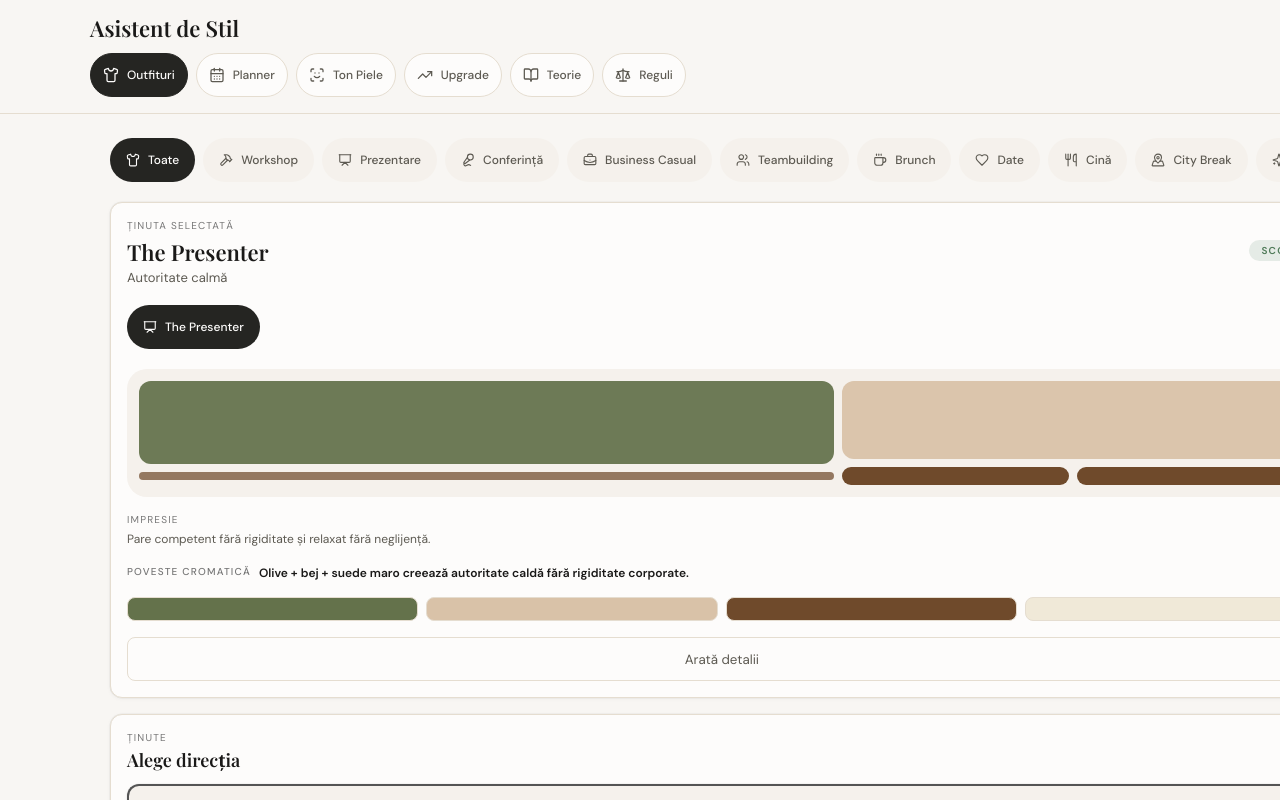
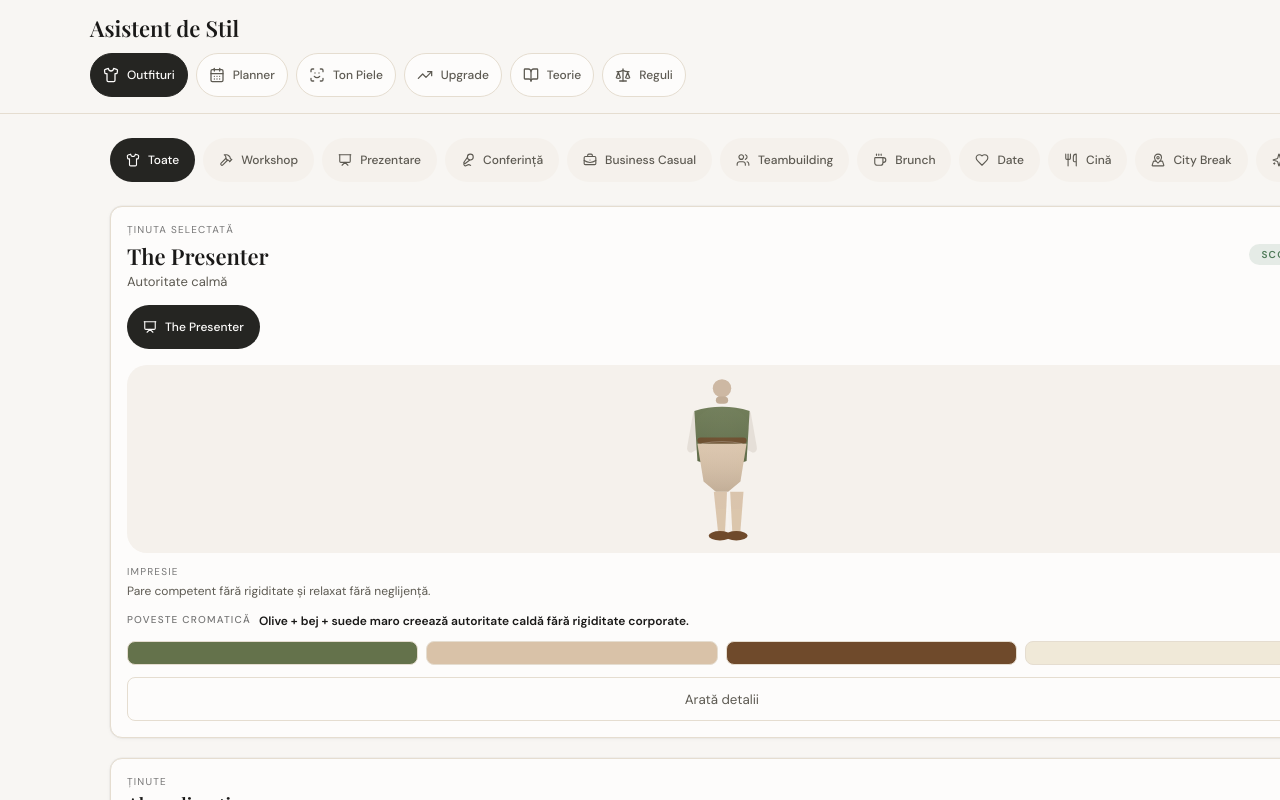
Before and after one commit to Daniel-OD/style_app, a React (Vite) app: page / in a window 1280 px wide. Shown: the top 800 px of the page. Built offline with nearby package versions, Linux system fonts and the light colour scheme.

Commit message:
feat: compact editorial silhouette and mobile layout polish
Agent-Logs-Url: https://github.com/Daniel-OD/style_app/sessions/8fbd0004-9d09-4b05-873d-287eacbdc686

Co-authored-by: Daniel-OD <27777363+Daniel-OD@users.noreply.github.com>

```diff
--- a/src/components/ui/Accordion.jsx
+++ b/src/components/ui/Accordion.jsx
@@ -25,6 +25,7 @@ const triggerStyle = {
   fontSize: T.textMd,
   fontWeight: T.weightSemi,
   textAlign: "left",
+  whiteSpace: "normal",
 };
 
 const bodyStyle = (isOpen) => ({
@@ -83,7 +84,7 @@ const AccordionItem = ({ id, title, icon, content, isOpen, onToggle }) => (
       onClick={onToggle}
       style={triggerStyle}
     >
-      <span style={{ display: "inline-flex", alignItems: "center", gap: T.sp2 }}>
+      <span style={{ display: "inline-flex", alignItems: "center", gap: T.sp2, minWidth: 0, flex: 1, overflowWrap: "anywhere" }}>
         {icon ? <Icon name={icon} size={16} /> : null}
         {title}
       </span>
--- a/src/components/ui/Figure.jsx
+++ b/src/components/ui/Figure.jsx
@@ -1,8 +1,9 @@
+import { useId } from "react";
 import { FIG, T } from "../../design/tokens";
 import { motion } from "../../design/motion";
 
-const blockMotion = {
-  transition: motion.safeTransition("background-color 300ms ease, opacity 300ms ease"),
+const fillMotion = {
+  transition: motion.safeTransition("fill 300ms ease, opacity 300ms ease"),
 };
 
 /**
@@ -13,12 +14,16 @@ const blockMotion = {
  * @param {{top?: string, bottom?: string, socks?: string, shoes?: string, belt?: string, layer?: string | null, accent?: string}} props.f
  */
 function Figure({ f }) {
+  const id = useId().replace(/:/g, "");
   const figure = f || {};
   const layerFill = figure.layer || null;
   const topFill = figure.top || FIG.neutral;
   const bottomFill = figure.bottom || FIG.neutralDeep;
   const shoesFill = figure.shoes || FIG.neutralDeep;
   const accentFill = figure.belt || figure.accent || shoesFill;
+  const torsoId = `torsoGradient-${id}`;
+  const legId = `legGradient-${id}`;
+  const grainId = `grainOverlay-${id}`;
 
   return (
     <div
@@ -28,60 +33,68 @@ function Figure({ f }) {
         minWidth: 0,
         borderRadius: T.rLg,
         background: T.bgSubtle,
-        padding: T.sp3,
-        display: "grid",
-        gap: T.sp2,
+        padding: T.sp2,
+        display: "flex",
+        alignItems: "center",
+        justifyContent: "center",
         overflow: "hidden",
       }}
     >
-      <div style={{ display: "grid", gridTemplateColumns: "1.2fr 0.8fr", gap: T.sp2, minHeight: 104 }}>
-        <div style={{ display: "grid", gap: T.sp2, minWidth: 0 }}>
-          {layerFill ? (
-            <div
-              style={{
-                ...blockMotion,
-                minHeight: 30,
-                borderRadius: T.rMd,
-                background: layerFill,
-                boxShadow: "inset 0 0 0 999px rgba(255,255,255,.08)",
-              }}
-            />
-          ) : null}
-          <div
-            style={{
-              ...blockMotion,
-              minHeight: layerFill ? 44 : 78,
-              borderRadius: T.rMd,
-              background: topFill,
-              boxShadow: "inset 0 0 0 999px rgba(255,255,255,.06)",
-            }}
+      <svg
+        viewBox="28 34 124 168"
+        role="presentation"
+        style={{
+          width: "min(100%, var(--app-figure-size))",
+          maxHeight: "var(--app-figure-size)",
+          height: "auto",
+          display: "block",
+        }}
+      >
+        <defs>
+          <linearGradient id={torsoId} x1="0%" y1="0%" x2="0%" y2="100%">
+            <stop offset="0%" stopColor="rgba(255,255,255,.12)" />
+            <stop offset="100%" stopColor="rgba(26,25,24,.16)" />
+          </linearGradient>
+          <linearGradient id={legId} x1="0%" y1="0%" x2="0%" y2="100%">
+            <stop offset="0%" stopColor="rgba(255,255,255,.1)" />
+            <stop offset="100%" stopColor="rgba(26,25,24,.18)" />
+          </linearGradient>
+          <radialGradient id={grainId} cx="50%" cy="30%" r="75%">
+            <stop offset="0%" stopColor="rgba(255,255,255,.08)" />
+            <stop offset="100%" stopColor="rgba(255,255,255,0)" />
+          </radialGradient>
+        </defs>
+
+        <circle cx="90" cy="49" r="9" style={{ ...fillMotion, fill: "#cdb8a3" }} />
+        <rect x="84" y="57" width="12" height="7" rx="4" style={{ ...fillMotion, fill: "#c2ad97" }} />
+
+        <path d="M62 72 L56 106 Q55 111 60 112 L67 108 L71 78 Z" style={{ ...fillMotion, fill: FIG.neutral, opacity: 0.55 }} />
+        <path d="M118 72 L124 106 Q125 111 120 112 L113 108 L109 78 Z" style={{ ...fillMotion, fill: FIG.neutral, opacity: 0.55 }} />
+
+        {layerFill ? (
+          <path
+            d="M57 72 Q90 58 123 72 L120 118 Q112 126 90 128 Q68 126 60 118 Z"
+            style={{ ...fillMotion, fill: layerFill, opacity: 0.92 }}
           />
-          <div
-            style={{
-              ...blockMotion,
-              height: 8,
-              borderRadius: T.rFull,
-              background: accentFill,
-              opacity: 0.72,
-            }}
-          />
-        </div>
-        <div style={{ display: "grid", gap: T.sp2, minWidth: 0 }}>
-          <div
-            style={{
-              ...blockMotion,
-              minHeight: 78,
-              borderRadius: T.rMd,
-              background: bottomFill,
-              boxShadow: "inset 0 0 0 999px rgba(255,255,255,.05)",
-            }}
-          />
-          <div style={{ display: "grid", gridTemplateColumns: "1fr 1fr", gap: T.sp2 }}>
-            <div style={{ ...blockMotion, height: 18, borderRadius: T.rFull, background: shoesFill }} />
-            <div style={{ ...blockMotion, height: 18, borderRadius: T.rFull, background: shoesFill }} />
-          </div>
-        </div>
-      </div>
+        ) : null}
+
+        <path d="M63 71 Q90 63 117 71 L114 120 Q90 129 66 120 Z" style={{ ...fillMotion, fill: topFill }} />
+        <path d="M63 71 Q90 63 117 71 L114 120 Q90 129 66 120 Z" fill={`url(#${torsoId})`} style={{ opacity: 0.7 }} />
+        <rect x="66" y="97" width="48" height="6" rx="3" style={{ ...fillMotion, fill: accentFill, opacity: 0.86 }} />
+
+        <path d="M66 103 L114 103 L108 140 L96 150 L84 150 L72 140 Z" style={{ ...fillMotion, fill: bottomFill }} />
+        <path d="M66 103 L114 103 L108 140 L96 150 L84 150 L72 140 Z" fill={`url(#${legId})`} style={{ opacity: 0.68 }} />
+
+        <path d="M82 150 L95 150 L93 188 Q90 191 86 188 Z" style={{ ...fillMotion, fill: bottomFill, opacity: 0.94 }} />
+        <path d="M98 150 L111 150 L108 188 Q104 191 100 188 Z" style={{ ...fillMotion, fill: bottomFill, opacity: 0.94 }} />
+
+        <ellipse cx="88" cy="193" rx="11" ry="4.6" style={{ ...fillMotion, fill: shoesFill }} />
+        <ellipse cx="104" cy="193" rx="11" ry="4.6" style={{ ...fillMotion, fill: shoesFill }} />
+
+        <path d="M70 103 Q90 99 110 103" stroke="rgba(255,255,255,.3)" strokeWidth="0.8" fill="none" />
+        <path d="M95 150 L96 188" stroke="rgba(255,255,255,.28)" strokeWidth="0.75" />
+        <rect x="60" y="66" width="60" height="126" rx="32" fill={`url(#${grainId})`} opacity="0.35" />
+      </svg>
     </div>
   );
 }
--- a/src/components/ui/InfoPanel.jsx
+++ b/src/components/ui/InfoPanel.jsx
@@ -19,6 +19,8 @@ function InfoPanel({ children, variant = "dark", title, text, icon }) {
         borderRadius: T.rMd,
         border: `0.5px solid ${theme.border}`,
         padding: T.sp4,
+        minWidth: 0,
+        overflowWrap: "anywhere",
       }}
     >
       {(title || text || icon) && (
--- a/src/components/ui/TipList.jsx
+++ b/src/components/ui/TipList.jsx
@@ -25,6 +25,8 @@ function TipList({ items, variant = "tips" }) {
             padding: `${T.sp2}px ${T.sp3}px`,
             lineHeight: 1.5,
             fontSize: T.textSm,
+            minWidth: 0,
+            overflowWrap: "anywhere",
           }}
         >
           <Icon name={theme.icon} size={14} color={theme.color} />
--- a/src/screens/OutfituriScreen.jsx
+++ b/src/screens/OutfituriScreen.jsx
@@ -55,9 +55,9 @@ function TagList({ label, items, tagStyle }) {
   return (
     <div style={{ display: "grid", gap: T.sp2 }}>
       <p style={microLabel}>{label}</p>
-      <div style={{ display: "flex", flexWrap: "wrap", gap: T.sp1 }}>
+      <div style={{ display: "flex", flexWrap: "wrap", gap: T.sp1, minWidth: 0 }}>
         {items.map((item) => (
-          <span key={item} style={tagStyle}>
+          <span key={item} style={{ ...tagStyle, maxWidth: "100%", overflowWrap: "anywhere" }}>
             {item}
           </span>
         ))}
@@ -86,6 +86,8 @@ function OutfitButton({ item, active, onSelect }) {
         fontFamily: T.fontBody,
         textAlign: "left",
         boxShadow: active ? T.shadowRaised : T.shadowNone,
+        width: "100%",
+        minWidth: 0,
       }}
     >
       <span
@@ -103,11 +105,11 @@ function OutfitButton({ item, active, onSelect }) {
         <Icon name={item.iconName} size={20} />
       </span>
       <span style={{ display: "grid", gap: T.sp1, minWidth: 0 }}>
-        <span style={{ fontFamily: T.fontDisplay, fontSize: T.textLg, fontWeight: T.weightSemi, lineHeight: 1.1 }}>
+        <span style={{ fontFamily: T.fontDisplay, fontSize: T.textLg, fontWeight: T.weightSemi, lineHeight: 1.1, overflowWrap: "anywhere" }}>
           {item.name}
         </span>
         {item.energy ? (
-          <span style={{ color: T.textSecondary, fontSize: T.textSm, lineHeight: 1.35 }}>
+          <span style={{ color: T.textSecondary, fontSize: T.textSm, lineHeight: 1.35, overflowWrap: "anywhere" }}>
             {item.energy}
           </span>
         ) : null}
@@ -124,7 +126,7 @@ function OutfituriScreen() {
   const version = active?.versions.find((item) => item.v === activeV) || active?.versions[0];
 
   return (
-    <section style={{ display: "grid", gap: T.sp4 }}>
+    <section style={{ display: "grid", gap: "var(--app-content-gap)", minWidth: 0 }}>
       <PillTabs
         ariaLabel="Filtru ocazii"
         options={occasions.map((item) => ({ id: item.id, label: item.label, iconName: item.iconName }))}
@@ -133,12 +135,12 @@ function OutfituriScreen() {
       />
 
       {active && version ? (
-        <article style={{ ...styles.card, display: "grid", gap: T.sp4, padding: "var(--app-card-padding)" }}>
-          <div style={{ display: "grid", gap: T.sp2 }}>
-            <p style={microLabel}>Ținuta selectată</p>
-            <div style={{ display: "flex", justifyContent: "space-between", alignItems: "start", gap: T.sp2 }}>
-              <div style={{ display: "grid", gap: T.sp1 }}>
-                <h2 style={{ margin: 0, fontFamily: T.fontDisplay, fontSize: "var(--app-section-title-size)", fontWeight: T.weightSemi, lineHeight: 1.1 }}>
+         <article style={{ ...styles.card, display: "grid", gap: T.sp3, padding: "var(--app-card-padding)", minWidth: 0 }}>
+           <div style={{ display: "grid", gap: T.sp2 }}>
+             <p style={microLabel}>Ținuta selectată</p>
+            <div style={{ display: "flex", justifyContent: "space-between", alignItems: "start", gap: T.sp2, flexWrap: "wrap" }}>
+              <div style={{ display: "grid", gap: T.sp1, minWidth: 0 }}>
+                <h2 style={{ margin: 0, fontFamily: T.fontDisplay, fontSize: "var(--app-section-title-size)", fontWeight: T.weightSemi, lineHeight: 1.1, overflowWrap: "anywhere" }}>
                   {active.name}
                 </h2>
                 {active.energy ? <p style={{ ...bodyText, fontSize: T.textBase }}>{active.energy}</p> : null}
@@ -189,7 +191,7 @@ function OutfituriScreen() {
         </article>
       ) : null}
 
-      <article style={{ ...styles.card, display: "grid", gap: T.sp3, padding: "var(--app-card-padding)" }}>
+      <article style={{ ...styles.card, display: "grid", gap: T.sp3, padding: "var(--app-card-padding)", minWidth: 0 }}>
         <div style={{ display: "grid", gap: T.sp1 }}>
           <p style={microLabel}>Ținute</p>
           <h3 style={{ margin: 0, fontFamily: T.fontDisplay, fontSize: T.textLg, fontWeight: T.weightSemi }}>Alege direcția</h3>
--- a/src/screens/PlannerScreen.jsx
+++ b/src/screens/PlannerScreen.jsx
@@ -17,7 +17,7 @@ function PlannerScreen() {
   const outfit = outfits.find((item) => item.id === match?.outfitId);
 
   return (
-    <section style={{ display: "grid", gap: T.sp5 }}>
+    <section style={{ display: "grid", gap: "var(--app-content-gap)", minWidth: 0 }}>
       <div style={{ display: "grid", gap: T.sp2 }}>
         <p style={{ margin: 0, color: T.textMuted, fontSize: T.textXs, letterSpacing: T.trackingWidest, textTransform: "uppercase" }}>
           Planner
@@ -39,12 +39,12 @@ function PlannerScreen() {
         onChange={setWeather}
       />
 
-      <article style={{ ...styles.card, display: "grid", gap: T.sp3 }}>
+      <article style={{ ...styles.card, display: "grid", gap: T.sp3, minWidth: 0 }}>
         <h3 style={{ margin: 0, fontSize: T.textLg, fontWeight: T.weightSemi }}>Propunere</h3>
         <LabelRow label="Ținută" value={outfit?.name || "N/A"} size="md" />
         <LabelRow label="Motiv" value={match?.reason || "N/A"} size="sm" />
         {outfit ? (
-          <div style={{ display: "inline-flex", alignItems: "center", gap: T.sp2, color: T.textSecondary }}>
+          <div style={{ display: "inline-flex", alignItems: "center", gap: T.sp2, color: T.textSecondary, flexWrap: "wrap", overflowWrap: "anywhere" }}>
             <Icon name={outfit.iconName} size={16} /> {outfit.colorStory}
           </div>
         ) : null}
--- a/src/screens/ReguliScreen.jsx
+++ b/src/screens/ReguliScreen.jsx
@@ -4,7 +4,7 @@ import { Accordion, InfoPanel } from "../components/ui";
 
 function ReguliScreen() {
   return (
-    <section style={{ display: "grid", gap: T.sp4 }}>
+    <section style={{ display: "grid", gap: "var(--app-content-gap)", minWidth: 0 }}>
       <div style={{ display: "grid", gap: T.sp2 }}>
         <p style={{ margin: 0, color: T.textMuted, fontSize: T.textXs, letterSpacing: T.trackingWidest, textTransform: "uppercase" }}>
           Reguli
--- a/src/screens/TeorieScreen.jsx
+++ b/src/screens/TeorieScreen.jsx
@@ -4,7 +4,7 @@ import { Accordion } from "../components/ui";
 
 function TeorieScreen() {
   return (
-    <section style={{ display: "grid", gap: T.sp4 }}>
+    <section style={{ display: "grid", gap: "var(--app-content-gap)", minWidth: 0 }}>
       <div style={{ display: "grid", gap: T.sp2 }}>
         <p style={{ margin: 0, color: T.textMuted, fontSize: T.textXs, letterSpacing: T.trackingWidest, textTransform: "uppercase" }}>
           Teorie
--- a/src/styles/responsive.css
+++ b/src/styles/responsive.css
@@ -12,12 +12,13 @@
   --app-card-padding: clamp(14px, 4vw, 16px);
   --app-title-size: 22px;
   --app-section-title-size: 22px;
+  --app-content-gap: 20px;
   --app-manual-columns: repeat(3, minmax(0, 1fr));
   --tone-result-header-columns: 64px minmax(0, 1fr);
   --tone-recommendation-columns: minmax(0, 1fr) auto;
   --tone-mode-toggle-direction: row;
   --label-row-columns: minmax(0, auto) minmax(0, 1fr);
-  --app-figure-size: 176px;
+  --app-figure-size: 172px;
 }
 
 * {
@@ -77,12 +78,13 @@ canvas {
     --app-card-padding: 12px;
     --app-title-size: 20px;
     --app-section-title-size: 20px;
+    --app-content-gap: 16px;
     --app-manual-columns: repeat(2, minmax(0, 1fr));
     --tone-result-header-columns: 1fr;
     --tone-recommendation-columns: 1fr;
     --tone-mode-toggle-direction: column;
     --label-row-columns: 1fr;
-    --app-figure-size: 188px;
+    --app-figure-size: 148px;
   }
 }
 
@@ -94,6 +96,7 @@ canvas {
     --app-card-padding: 12px;
     --app-title-size: 18px;
     --app-section-title-size: 19px;
-    --app-figure-size: 196px;
+    --app-content-gap: 14px;
+    --app-figure-size: 136px;
   }
 }
```
Also changed, not shown: src/screens/UpgradeScreen.jsx (+4 -4 lines).
